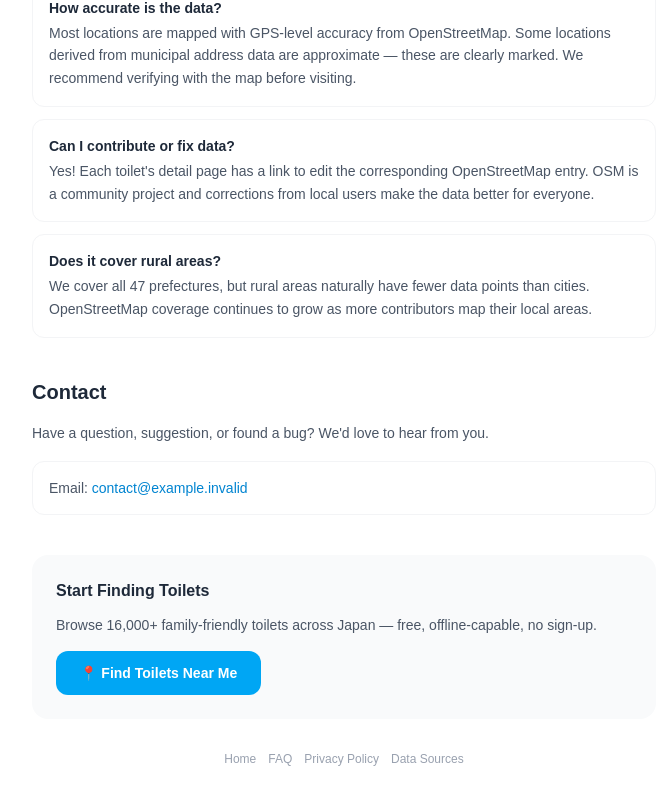
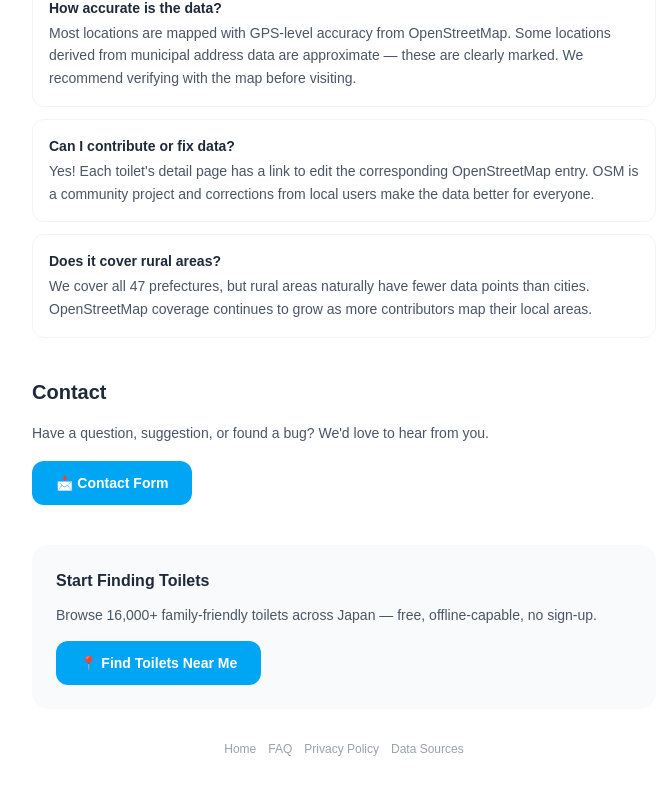
Before and after one commit to masharushama-art/family-toilet-japan, a Next.js app: page /about in a window 1280 px wide. Shown: the part 1969-2774 px from the top of the page, without its empty margins (296-965 px from the left). Built offline with nearby package versions, Linux system fonts and the light colour scheme.

Commit message:
replace email with Google Forms contact link

```diff
--- a/app/about/page.tsx
+++ b/app/about/page.tsx
@@ -101,11 +101,14 @@ export default function AboutPage() {
           <p className="text-gray-600 text-sm leading-relaxed mb-4">
             Have a question, suggestion, or found a bug? We&apos;d love to hear from you.
           </p>
-          <div className="border border-gray-100 rounded-xl p-4">
-            <p className="text-gray-600 text-sm">
-              Email: <a href="mailto:contact@example.invalid" className="text-sky-600 hover:underline">contact@example.invalid</a>
-            </p>
-          </div>
+          <a
+            href="https://forms.gle/rs3vP7d6srW1pGHs7"
+            target="_blank"
+            rel="noopener noreferrer"
+            className="inline-block bg-sky-500 hover:bg-sky-600 text-white font-semibold px-6 py-3 rounded-xl transition-colors text-sm"
+          >
+            📩 Contact Form
+          </a>
         </div>
 
         <div className="bg-gray-50 rounded-2xl p-6 mb-8">
--- a/app/privacy/page.tsx
+++ b/app/privacy/page.tsx
@@ -103,9 +103,9 @@ export default function PrivacyPage() {
           <section>
             <h2 className="text-base font-semibold text-gray-800 mb-2">7. Contact</h2>
             <p>
-              If you have any questions about this privacy policy, please contact us at{" "}
-              <a href="mailto:contact@example.invalid" className="text-sky-600 underline">
-                contact@example.invalid
+              If you have any questions about this privacy policy, please contact us via our{" "}
+              <a href="https://forms.gle/rs3vP7d6srW1pGHs7" className="text-sky-600 underline" target="_blank" rel="noopener noreferrer">
+                contact form
               </a>.
             </p>
           </section>
```
